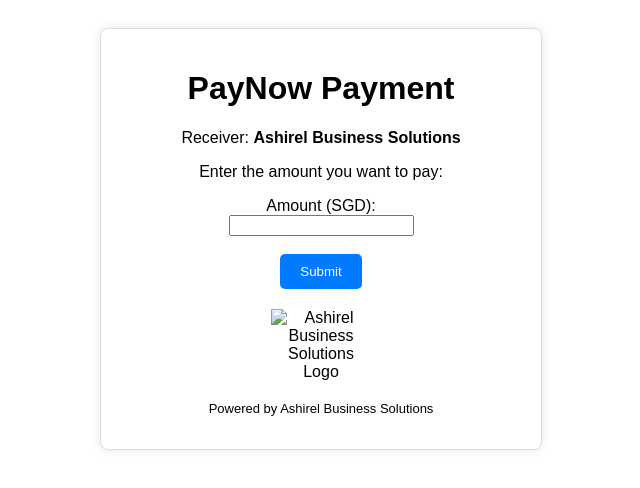
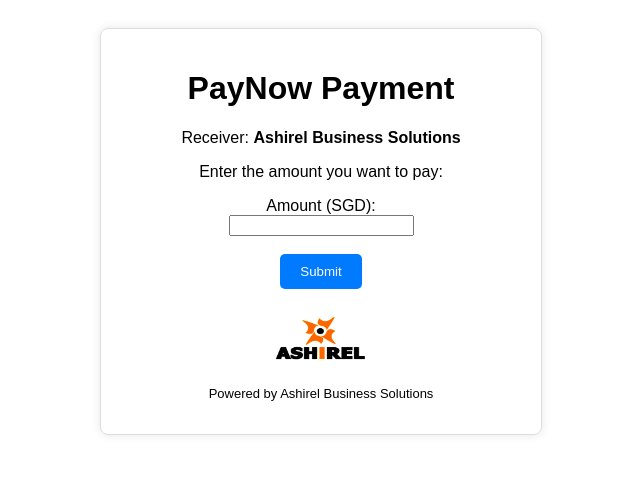
Before and after one commit to Ash8226/qr-code, a plain HTML site: page index.html in a window 1280 px wide. Shown: the whole page, without its empty margins (319-959 px from the left). Drawn offline with Linux system fonts and the light colour scheme.

Commit message:
Update index.html

```diff
--- a/index.html
+++ b/index.html
@@ -50,7 +50,7 @@
             <br><br>
             <button type="button" onclick="redirectToPayNow()">Submit</button>
         </form>
-        <img src="logo.jpg" alt="Ashirel Business Solutions Logo">
+        <img src="Ashirel Logo.jpg" alt="Ashirel Business Solutions Logo">
         <p class="footer">Powered by Ashirel Business Solutions</p>
     </div>
 
```
